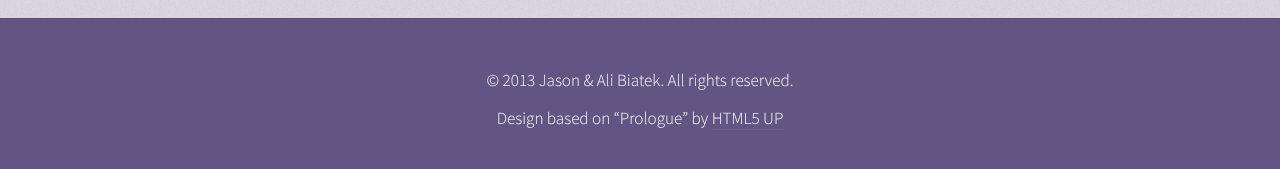
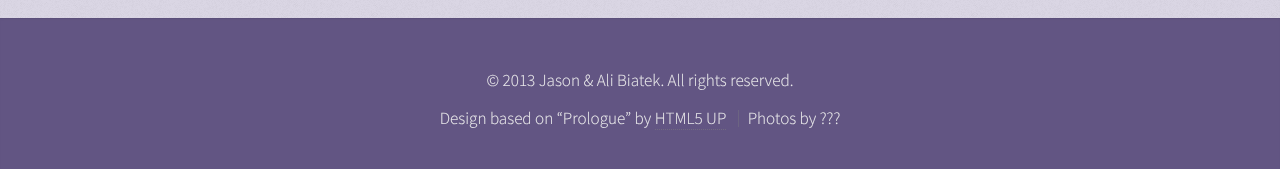
Before and after one commit to weddingsite/weddingsite.github.io, a Jekyll site: the page built from test.html, in a window 1280 px wide and 900 px high, scrolled down 2846 px. Shown: the part 702-871 px from the top of the window. Built offline with Jekyll 4.4.1, drawn with Linux system fonts in a browser that asks for light colours.

Commit message:
Jekyllfied the footer

```diff
--- a/_config.yml
+++ b/_config.yml
@@ -4,3 +4,23 @@
         author: Jason and Ali
         byline: October 4, 2014
         avatar: images/avatar.jpg
+        copyright: "2013 Jason &amp; Ali Biatek. All rights reserved."
+        bottom:
+                - "Design based on &#8220;Prologue&#8221; by <a href=\"http://html5up.net\">HTML5 UP</a>"
+                - "Photos by ???"
+        social:
+              - text: Twitter
+                href: "#"
+                icon: twitter
+
+              - text: Facebook
+                href: "#"
+                icon: facebook
+
+              - text: Email
+                href: "#"
+                icon: envelope
+
+              - text: Github
+                href: "#"
+                icon: github
--- a/_layouts/prologue.html
+++ b/_layouts/prologue.html
@@ -53,10 +53,9 @@
 
 					<!-- Social Icons -->
 						<ul class="icons">
-							<!--<li><a href="#" class="fa fa-twitter solo"><span>Twitter</span></a></li>-->
-							<li><a href="#" class="fa fa-facebook solo"><span>Facebook</span></a></li>
-							<li><a href="#" class="fa fa-envelope solo"><span>Email</span></a></li>
-							<li><a href="#" class="fa fa-github solo"><span>Github</span></a></li>
+							{% for link in site.prologue.social %}
+							<li><a href="{{ link.href }}" class="fa fa-{{ link.icon }} solo"><span>{{ link.text }}</span></a></li>
+							{% endfor %}
 						</ul>
 
 				</div>
@@ -79,9 +78,11 @@
 
 				<!-- Copyright -->
 					<div class="copyright">
-						<p>&copy; 2013 Jason &amp; Ali Biatek. All rights reserved.</p>
+						<p>&copy; {{ site.prologue.copyright }}</p>
 						<ul class="menu">
-							<li>Design based on &#8220;Prologue&#8221; by <a href="http://html5up.net">HTML5 UP</a></li>
+							{% for item in site.prologue.bottom %}
+							<li>{{ item }}</li>
+							{% endfor %}
 						</ul>
 					</div>
 
```
